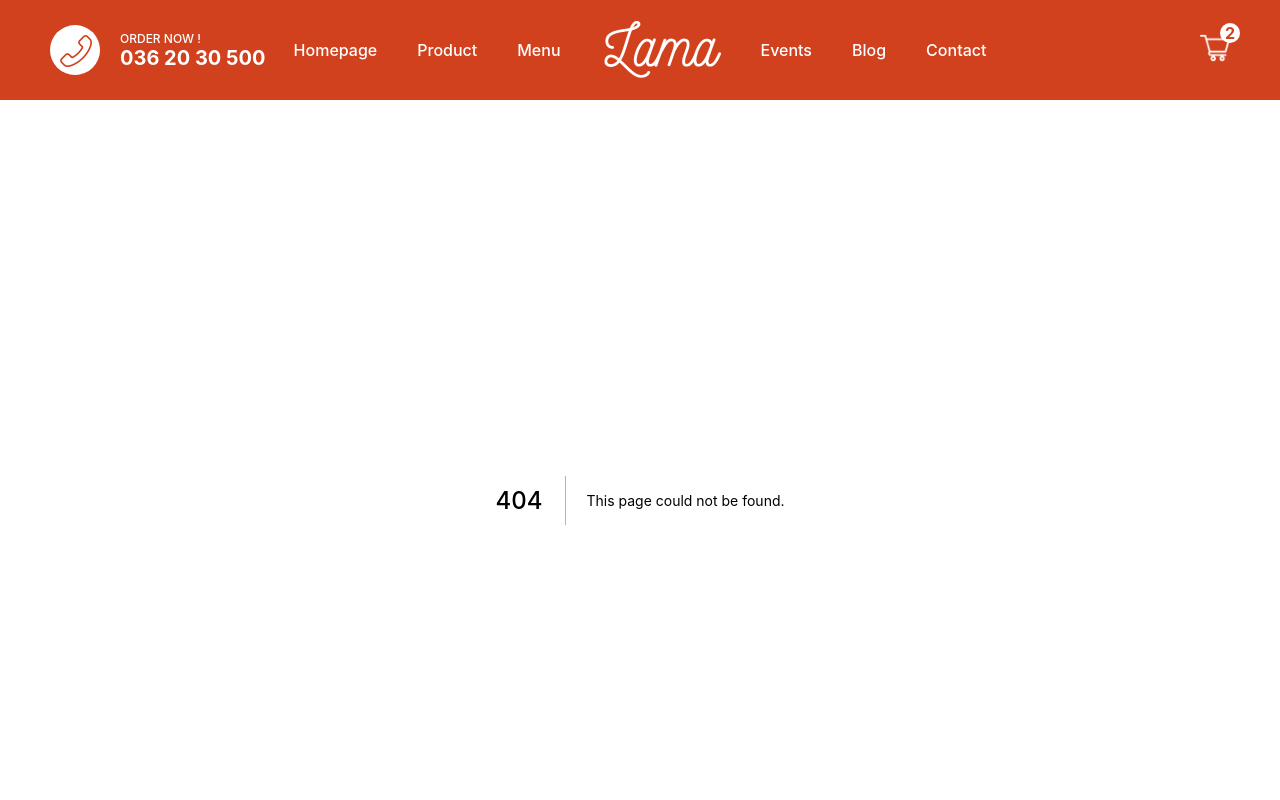
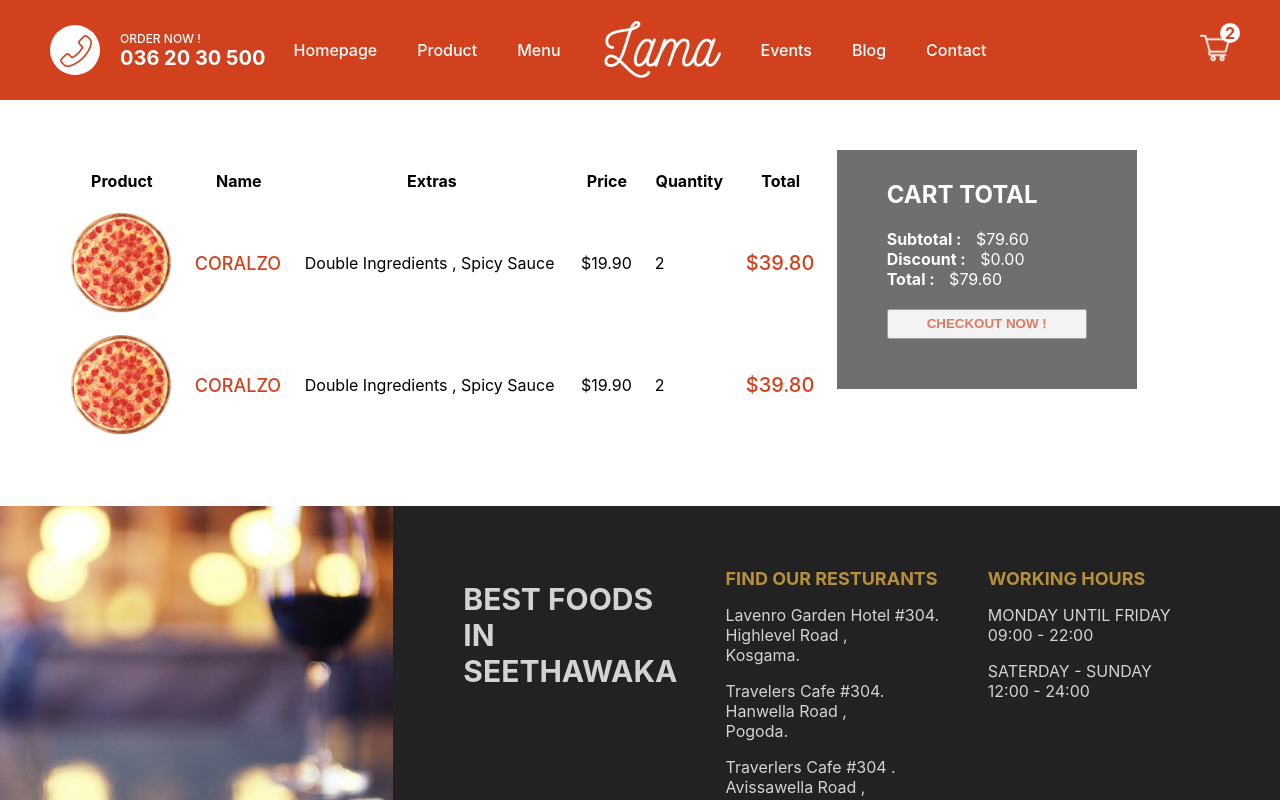
Before and after one commit to Sandamalt/onlinefoodorder_web, a Next.js app: page /cart in a window 1280 px wide. Before the commit this address had no page. Shown: the top 800 px of the page. Built offline with nearby package versions, Linux system fonts and the light colour scheme.

Commit message:
Complete Cart page commit

```diff
--- /dev/null
+++ b/pages/cart.jsx
@@ -0,0 +1,93 @@
+import styles from "../styles/Cart.module.css";
+import Image from "next/image";
+
+
+
+const Cart = () => {
+    return (
+        <div className={styles.container}>
+            <div className={styles.left}>
+                <table className={styles.table}>
+                    <tr className={styles.tr}>
+                        <th>Product</th>
+                        <th>Name</th>
+                        <th>Extras</th>
+                        <th>Price</th>
+                        <th>Quantity</th>
+                        <th>Total</th>
+                    </tr>
+                    <tr>
+                        <td>
+                            <div className={styles.imgContainer}>
+                                <Image src="/img/pizza.png" layout="fill" alt="" objectFit="cover" />
+                            </div>
+                        </td>
+                        <td>
+                            <span className={styles.name}> CORALZO</span>
+                        </td>
+                        <td>
+                            <span className={styles.extra}> Double Ingredients , Spicy Sauce</span>
+                        </td>
+                        <td>
+                            <span className={styles.price}> $19.90</span>
+                        </td>
+                        <td>
+                            <span className={styles.quantyty}> 2</span>
+                        </td>
+                        <td>
+                            <span className={styles.total}>$39.80</span>
+                        </td>
+                    </tr>
+                    <tr>
+                        <td>
+                            <div className={styles.imgContainer}>
+                                <Image src="/img/pizza.png" layout="fill" alt="" objectFit="cover" />
+                            </div>
+                        </td>
+                        <td>
+                            <span className={styles.name}> CORALZO</span>
+                        </td>
+                        <td>
+                            <span className={styles.extra}> Double Ingredients , Spicy Sauce</span>
+                        </td>
+                        <td>
+                            <span className={styles.price}> $19.90</span>
+                        </td>
+                        <td>
+                            <span className={styles.quantyty}> 2</span>
+                        </td>
+                        <td>
+                            <span className={styles.total}>$39.80</span>
+                        </td>
+                    </tr>
+
+
+
+                </table>
+            </div>
+            <div className={styles.right}>
+                <div className={styles.wrapper}>
+                    <h2 className={styles.title}> CART TOTAL </h2>
+                <div className={styles.totalText}>
+                    <b className={styles.totalTextTitle}> Subtotal :</b> $79.60
+                </div>
+
+                <div className={styles.totalText}>
+                    <b className={styles.totalTextTitle}> Discount :</b> $0.00
+                </div>
+
+                <div className={styles.totalText}>
+                    <b className={styles.totalTextTitle}> Total :</b> $79.60
+                </div>
+
+                <button className={styles.button}> CHECKOUT NOW !</button>
+
+                </div>
+            </div>
+
+
+        </div>
+    )
+}
+
+export default Cart;
--- /dev/null
+++ b/styles/Cart.module.css
@@ -0,0 +1,66 @@
+.container {
+    padding: 50px;
+    display: flex;
+}
+
+.left{
+    flex: 2;
+
+}
+
+.right{
+    flex: 1;
+
+}
+
+.imgContainer{
+    height: 100px;
+    width: 100px;
+    position: relative;
+
+}
+
+.table{
+    width: 100%;
+    border-spacing: 20px;
+
+}
+
+.name{
+    font-weight: 500;
+    color: #d1411e;
+    font-size: 18px;
+}
+
+.total{
+    font-weight: 500;
+    font-size: 20px;
+    color: #d1411e ;
+}
+
+.wrapper{
+    width: 100%;
+    max-width: 300px;
+    background-color: #333;
+    padding: 50px;
+    padding-top: 10px;
+    display: flex;
+    flex-direction: column;
+    justify-content: space-between;
+    color: white;
+    opacity: 70%;
+
+}
+
+.totalTextTitle{
+    margin-right: 10px;
+}
+
+.button{
+    height: 30px;
+    color: #d1411e;
+    font-weight: bold;
+    cursor: pointer;
+    margin-top: 20px;
+
+}
```
